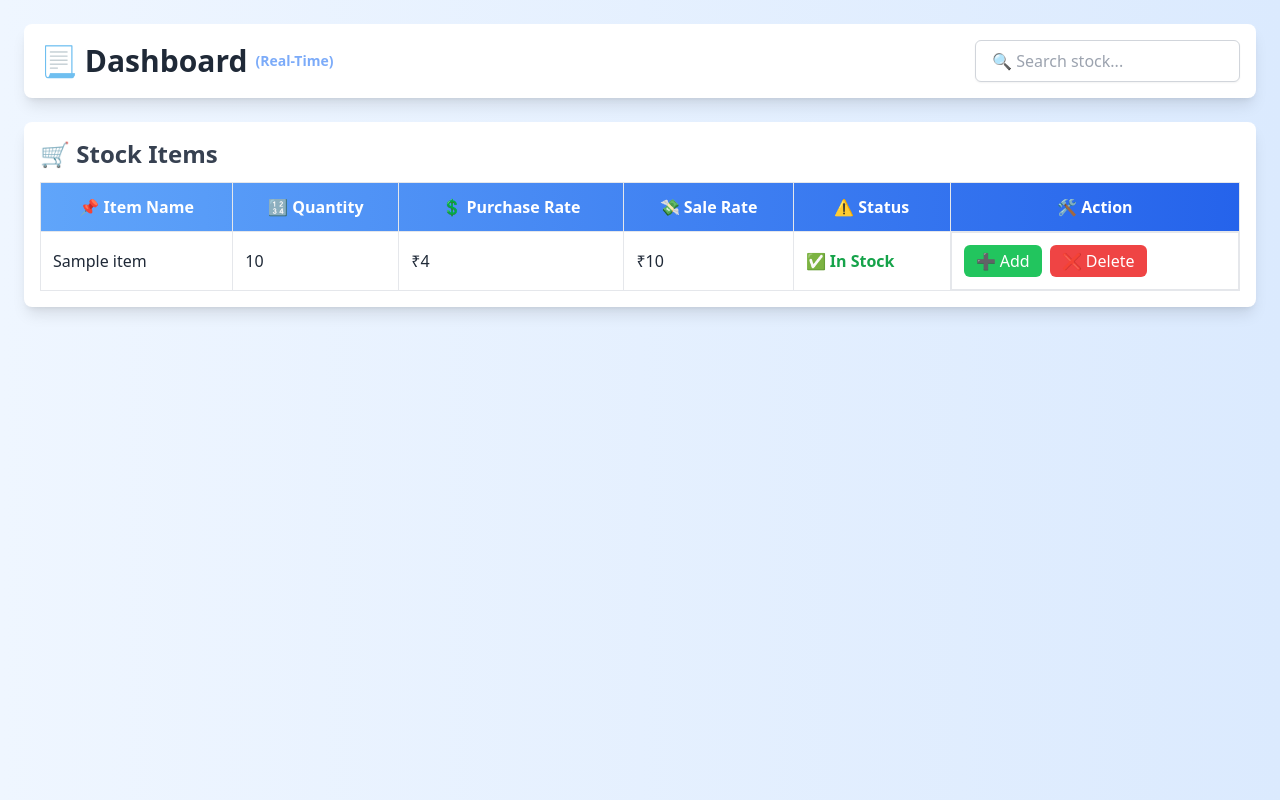
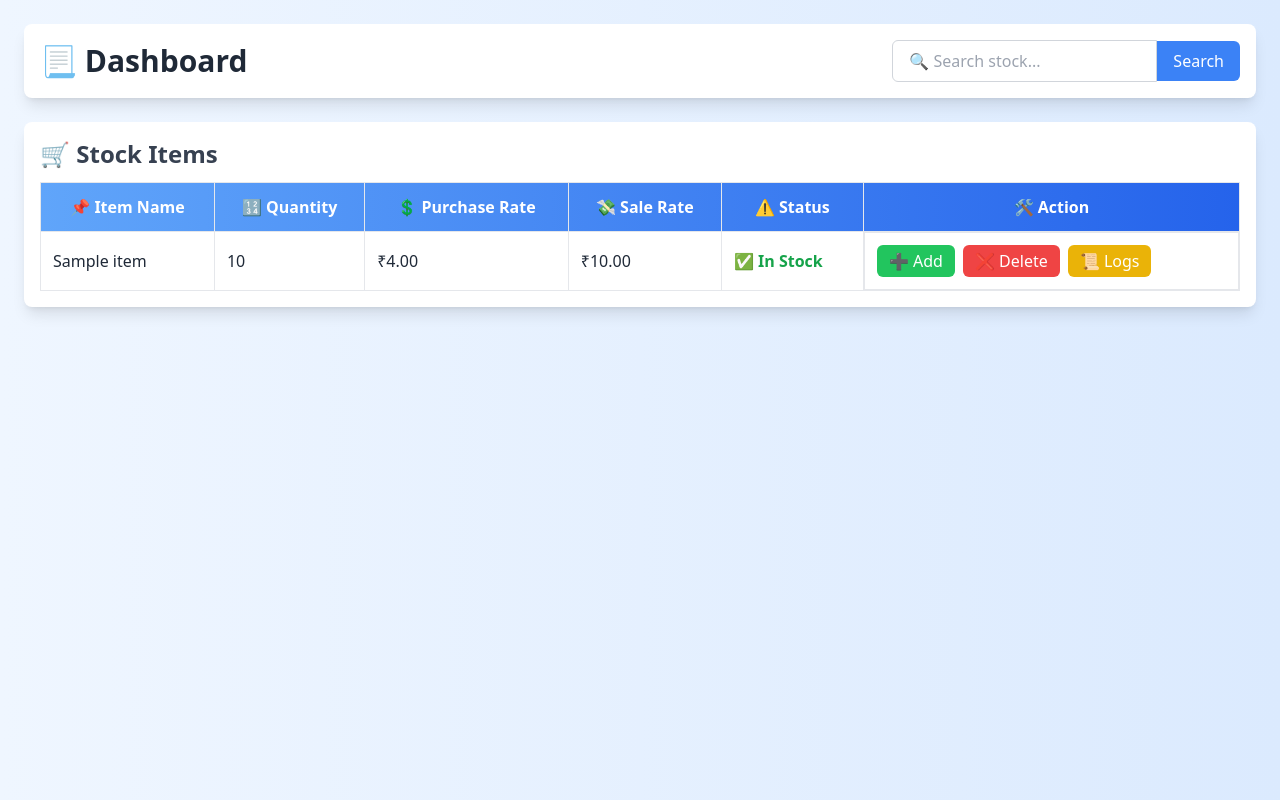
Before and after one commit to theNareshofficial/CoreNestEngine, a Python web app: template templates/dashboard.html in a window 1280 px wide. Shown: the part 76-876 px from the top of the page. Run offline with Jinja, Linux system fonts and the light colour scheme; the template is opened without the code that fills it: most values are stand-ins (such as "Sample title", 1, 10 or a date in 2020); some libraries are stand-ins or nearby versions.

Commit message:
js updated

```diff
--- a/templates/dashboard.html
+++ b/templates/dashboard.html
@@ -4,20 +4,20 @@
 {% include 'navbar.html' %}
 
 <div class="min-h-screen bg-gradient-to-r from-blue-50 to-blue-100 p-6">
-    <!-- Dashboard Header -->
-    <div class="bg-white p-4 rounded-lg shadow-lg flex justify-between items-center animate__animated animate__fadeInDown">
+    <div class="bg-white p-4 rounded-lg shadow-lg flex justify-between items-center">
         <h1 class="text-3xl font-extrabold text-gray-800 flex items-center gap-2">
-            📃 Dashboard <span class="text-blue-500 text-sm animate-pulse"> (Real-Time)</span>
+            📃 Dashboard
         </h1>
 
-        <!-- Live Search Bar -->
-        <input type="text" id="searchInput" placeholder="🔍 Search stock..." value="{{ search_query }}"
-            class="border border-gray-300 text-black rounded-md px-4 py-2 focus:outline-none focus:ring-2 focus:ring-blue-500 transition-all duration-300 shadow-sm">
+        <form method="GET" action="{{ url_for('inventory.dashboard') }}" class="flex items-center">
+            <input type="text" name="search" placeholder="🔍 Search stock..." value="{{ search_query or '' }}"
+                class="border border-gray-300 text-black rounded-l-md px-4 py-2 focus:outline-none focus:ring-2 focus:ring-blue-500">
+            <button type="submit" class="bg-blue-500 text-white px-4 py-2 rounded-r-md hover:bg-blue-600">Search</button>
+        </form>
     </div>
 
-    <!-- Stock Table -->
     {% if inward_stock %}
-    <div class="mt-6 bg-white p-4 rounded-lg shadow-lg animate__animated animate__fadeInUp">
+    <div class="mt-6 bg-white p-4 rounded-lg shadow-lg">
         <h2 class="text-2xl font-semibold text-gray-700 mb-3">🛒 Stock Items</h2>
         <div class="overflow-x-auto">
             <table class="w-full border-collapse border border-gray-200">
@@ -31,29 +31,25 @@
                         <th class="border p-3">🛠️ Action</th>
                     </tr>
                 </thead>
-                <tbody id="stockTable">
+                <tbody>
                     {% for item in inward_stock %}
-                    <tr class="text-gray-800 hover:bg-gray-100 transition-all duration-200">
+                    <tr class="text-gray-800 hover:bg-gray-100">
                         <td class="border p-3">{{ item.product_name }}</td>
                         <td class="border p-3">{{ item.quantity }}</td>
-                        <td class="border p-3">₹{{ item.rate }}</td>
-                        <td class="border p-3">₹{{ item.price }}</td>
+                        <td class="border p-3">₹{{ "%.2f"|format(item.rate) }}</td>
+                        <td class="border p-3">₹{{ "%.2f"|format(item.price) }}</td>
                         <td class="border p-3 font-bold {% if item.quantity == 0 %} text-red-600 animate-pulse {% else %} text-green-600 {% endif %}">
-                            {% if item.quantity == 0 %}
-                            ❌ Out of Stock
-                            {% else %}
-                            ✅ In Stock
-                            {% endif %}
+                            {% if item.quantity == 0 %} ❌ Out of Stock {% else %} ✅ In Stock {% endif %}
                         </td>
                         <td class="border p-3 flex flex-col gap-2 md:flex-row md:items-center">
-                            <button onclick="addStock('{{ item._id }}', '{{ item.product_name }}')"
-                                class="bg-green-500 text-white px-3 py-1 rounded-md hover:bg-green-600 transition duration-200">➕ Add</button>
+                            <button onclick="handleStockUpdate('{{ item._id }}', '{{ item.product_name }}', 'add')"
+                                class="bg-green-500 text-white px-3 py-1 rounded-md hover:bg-green-600">➕ Add</button>
 
-                            <button onclick="confirmDelete('{{ item._id }}', '{{ item.product_name }}')"
-                                class="bg-red-500 text-white px-3 py-1 rounded-md hover:bg-red-600 transition duration-200">❌ Delete</button>
+                            <button onclick="handleStockUpdate('{{ item._id }}', '{{ item.product_name }}', 'delete')"
+                                class="bg-red-500 text-white px-3 py-1 rounded-md hover:bg-red-600">❌ Delete</button>
 
-                            <!-- <button onclick="viewLogs('{{ item._id }}', '{{ item.product_name }}')"
-                                class="bg-yellow-500 text-white px-3 py-1 rounded-md hover:bg-yellow-600 transition duration-200">📜 Logs</button> -->
+                            <button onclick="viewLogs('{{ item._id }}', '{{ item.product_name }}')"
+                                class="bg-yellow-500 text-white px-3 py-1 rounded-md hover:bg-yellow-600">📜 Logs</button>
                         </td>
                     </tr>
                     {% endfor %}
@@ -62,104 +58,70 @@
         </div>
     </div>
     {% else %}
-    <div class="mt-6 bg-white p-4 rounded-lg shadow-md text-center animate__animated animate__fadeInUp">
-        <h1 class="text-lg text-red-600 font-bold">❗ Product Not Found ❗</h1>
+    <div class="mt-6 bg-white p-4 rounded-lg shadow-md text-center">
+        <h1 class="text-lg text-red-600 font-bold">❗ No Products Found for your search.</h1>
     </div>
     {% endif %}
 </div>
 
-<!-- Scripts -->
 <script>
-    // Live Search
-    document.getElementById("searchInput").addEventListener("input", (e) => {
-        const searchValue = e.target.value.toLowerCase();
-        const rows = document.querySelectorAll("#stockTable tr");
+    // Unified function for adding or deleting stock
+    function handleStockUpdate(itemId, itemName, action) {
+        const promptMessage = action === 'add'
+            ? `➕ How many units of '${itemName}' do you want to add?`
+            : `❌ How many units of '${itemName}' do you want to delete?`;
 
-        rows.forEach(row => {
-            const itemName = row.querySelector("td").textContent.toLowerCase();
-            row.style.display = itemName.includes(searchValue) ? "" : "none";
-        });
-    });
+        const quantityStr = prompt(promptMessage);
+        const quantity = parseInt(quantityStr);
 
-    // ADD STOCK
-    function addStock(itemId, itemName) {
-        const quantity = prompt(`➕ How many units of '${itemName}' do you want to add?`);
+        if (quantityStr !== null && !isNaN(quantity) && quantity > 0) {
+            // For deletions, we send a negative number to the server
+            const quantityChange = action === 'add' ? quantity : -quantity;
 
-        if (quantity !== null && !isNaN(quantity) && parseInt(quantity) > 0) {
-            fetch(`/add_stock/${itemId}`, {
-                method: "POST",
-                headers: {
-                    "Content-Type": "application/json"
-                },
-                body: JSON.stringify({ quantity: parseInt(quantity) })
+            // This function sends the data to the correct '/update_stock' route
+            updateStockOnServer(itemId, quantityChange);
+        } else if (quantityStr !== null) {
+            alert("❗ Please enter a valid number greater than 0.");
+        }
+    }
+
+    function updateStockOnServer(itemId, quantityChange) {
+        fetch(`/update_stock/${itemId}`, {
+            method: 'POST',
+            headers: { 'Content-Type': 'application/json' },
+            body: JSON.stringify({ quantity: quantityChange })
         })
         .then(response => response.json())
         .then(data => {
             alert(data.message);
-                if (data.status === "success") {
+            if (data.status === 'success') {
                 window.location.reload();
             }
         })
         .catch(error => {
-                alert("⚠️ Error adding stock.");
-                console.error(error);
+            alert("⚠️ An error occurred.");
+            console.error("Error:", error);
         });
-        } else {
-            alert("❗ Please enter a valid number greater than 0.");
-        }
     }
 
-    // DELETE STOCK
-    function confirmDelete(itemId, itemName) {
-        const quantity = prompt(`❌ How many units of '${itemName}' do you want to delete?`);
-
-        if (quantity !== null && !isNaN(quantity) && parseInt(quantity) > 0) {
-            fetch(`/delete_item/${itemId}`, {
-                method: "POST",
-                headers: {
-                    "Content-Type": "application/json"
-                },
-                body: JSON.stringify({ quantity: parseInt(quantity) })
-            })
+    // View Logs function
+    function viewLogs(itemId, itemName) {
+        fetch(`/view_logs/${itemId}`)
             .then(response => response.json())
             .then(data => {
-                alert(data.message);
-                if (data.status === "success") {
-                    window.location.reload();
-                }
-            })
-            .catch(error => {
-                alert("⚠️ Error deleting stock.");
-                console.error(error);
-            });
-        } else {
-            alert("❗ Please enter a valid number greater than 0.");
-        }
-    }
-
-    // VIEW LOGS
-    function viewLogs(itemId, itemName) {
-        fetch(`/get_logs/${itemId}`)
-            .then(response => response.json())
-            .then(data => {
-                if (data.status === "success") {
-                    const logs = data.logs;
-                    if (logs.length === 0) {
-                        alert(`ℹ️ No logs found for '${itemName}'.`);
-                    } else {
+                if (data.status === "success" && data.logs.length > 0) {
                     let message = `📜 Logs for '${itemName}':\n\n`;
-                        logs.forEach(log => {
+                    data.logs.forEach(log => {
                         message += `• ${log.action.toUpperCase()} by ${log.user} on ${log.timestamp} (Qty: ${log.quantity})\n`;
                     });
                     alert(message);
-                    }
                 } else {
-                    alert("⚠️ Failed to fetch logs.");
+                    alert(`ℹ️ No logs found for '${itemName}'.`);
                 }
             })
             .catch(error => {
                 alert("❗ Error retrieving logs.");
-                console.error(error);
+                console.error("Error:", error);
             });
     }
 </script>
```
Lines whose indentation alone changed are shown as unchanged.
